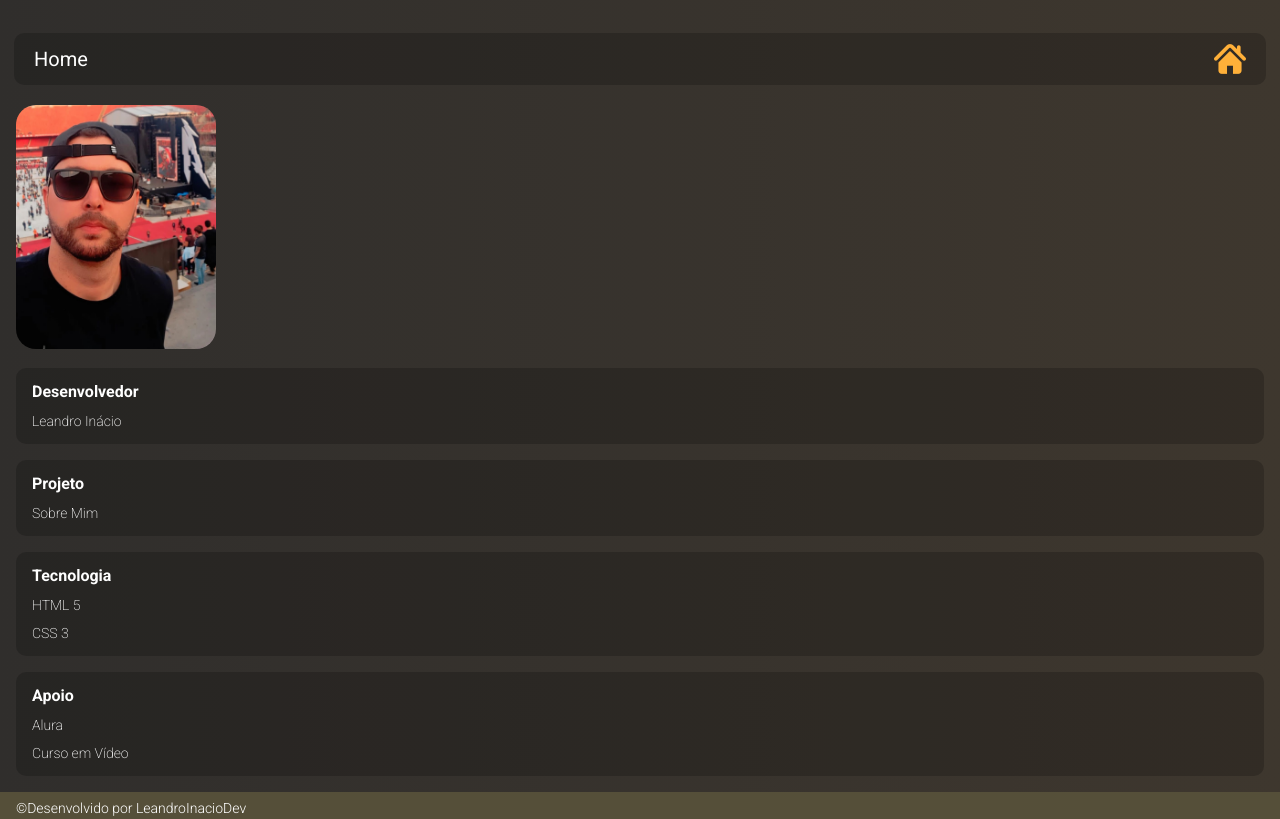
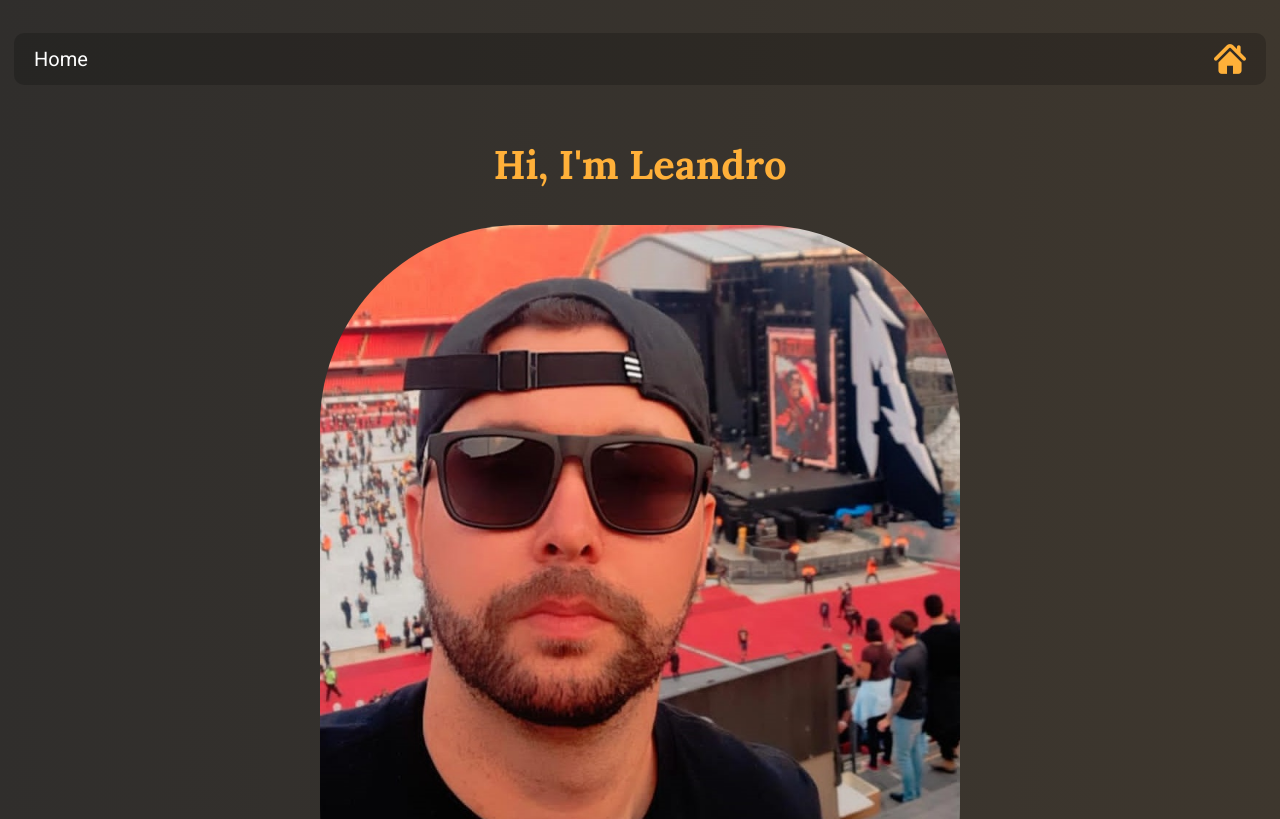
Before and after one commit to LeandroInacioDev/sobremim_responsivo, a plain HTML site: page index.html in a window 1280 px wide. Shown: the part 133-952 px from the top of the page. Drawn offline with Linux system fonts and the light colour scheme.

Commit message:
Add files via upload

```diff
--- a/index.html
+++ b/index.html
@@ -9,6 +9,7 @@
     <link rel="preconnect" href="https://fonts.googleapis.com">
     <link rel="preconnect" href="https://fonts.gstatic.com" crossorigin>
     <link href="https://fonts.googleapis.com/css2?family=Roboto:ital,wght@0,100..900;1,100..900&display=swap" rel="stylesheet">
+    <link href="https://fonts.googleapis.com/css2?family=Lora:ital,wght@0,400..700;1,400..700&display=swap" rel="stylesheet">
 </head>
 
 <body>
@@ -76,7 +77,8 @@
             <img src="./assets/homex2.png" alt="imagem da casa maior">
         </div>
 
-        <img class="banner__foto" src="./assets/leandro3.jpg" alt="foto 1 do Leandro Inácio ">
+        <h2 class="banner__about-me">Hi, I'm Leandro </h2>
+        <img class="banner__imagem" src="./assets/leandro3.jpg" alt="foto do leandro">
 
         <div class="banner__informacoes">
             <h2 class="banner__informacoes__titulo">Desenvolvedor</h2>
--- a/style.css
+++ b/style.css
@@ -10,6 +10,7 @@
     --cor-fonte-secundaria: #000000;
     --cor-fundo-banner: #818181;
     --fonte-principal: "Roboto", serif;
+    --fonte-secundaria: "Lora", serif;
 }
 
 body {
--- a/styles/banner.css
+++ b/styles/banner.css
@@ -13,6 +13,22 @@
 .banner__texto {
     font-size: 20px;
     font-weight: 800px;
+}
+
+.banner__about-me {
+    font-size: 40px;
+    font-weight: bold;
+    padding: 1em 0;
+    text-align: center;
+    font-family: var(--fonte-secundaria);
+    color: var(--cor-amarela);
+}
+
+.banner__imagem {
+    width: 50%;
+    border-radius: 200px;
+    margin: auto;
+    display: block;
 }
 
 .banner__foto {
--- a/styles/rodape.css
+++ b/styles/rodape.css
@@ -4,7 +4,8 @@
 
 .rodape {
     background-color: var(--cor-fundo-claro);
-    padding: 0.5em 1em;
+    padding: 0.5em 0;
+    text-align: center;
 }
 
 .rodape__link {
```
